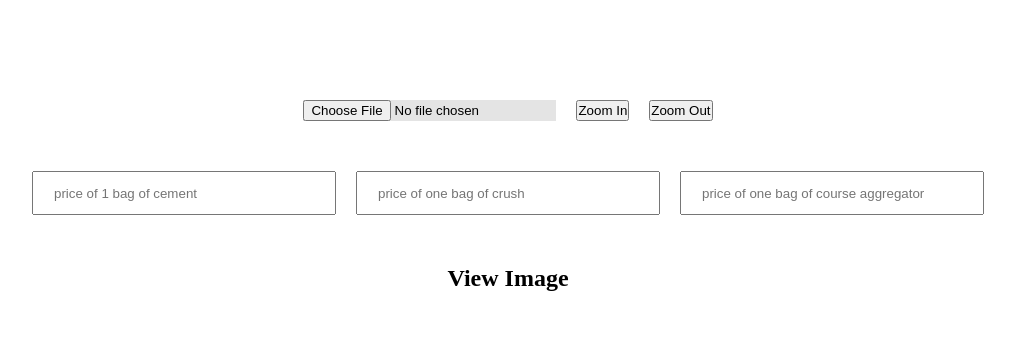
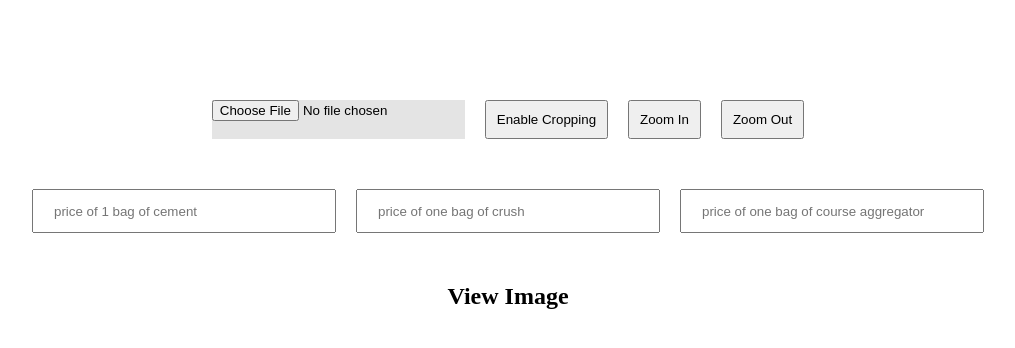
Before and after one commit to Rasim-Siddique/crop-pdf, a React (Vite) app: page / in a window 1280 px wide. Shown: the top 348 px of the page, without its empty margins (132-1147 px from the left). Built offline with nearby package versions, Linux system fonts and the light colour scheme.

Commit message:
add crop disable enable

```diff
--- a/src/App.tsx
+++ b/src/App.tsx
@@ -380,18 +380,6 @@ const jsonObject = {
 const jsonArray = jsonObject.objects;
 const arrayConvt = jsonArray[0]?.objects;
 
-
-// function countElementOccurrences(elements) {
-//   const counts = {};
-//   elements?.forEach((element) => {
-//     const { value } = element;
-//     counts[value] = (counts[value] || 0) + 1;
-//   });
-//   return counts;
-// }
-
-
-
 export default function App() {
   const [imgSrc, setImgSrc] = useState('');
   const previewCanvasRef = useRef<HTMLCanvasElement>(null);
@@ -405,6 +393,8 @@ export default function App() {
   const [cementValue, setCementValue] = useState<any>("");
   const [crush2Value, setCrush2Value] = useState<any>("");
   const [countValue, setCountValue] = useState<any>("");
+  const [isCroppingEnabled, setIsCroppingEnabled] = useState(false);
+
 
 
 
@@ -494,6 +484,7 @@ export default function App() {
   };
 
   const handleZoomOut = () => {
+
     if (scale > 0.1) {
       setScale(scale - 0.1);
     }
@@ -529,6 +520,10 @@ export default function App() {
     setCrop(null)
   }
 
+  const toggleCropping = () => {
+    setIsCroppingEnabled((prev) => !prev);
+  };
+
 
   return (
     <div className="container" style={{ marginTop: 100, marginBottom: 100 }}>
@@ -540,8 +535,10 @@ export default function App() {
             onChange={onSelectFile}
             className="file_inpt"
           />
-          <button onClick={handleZoomIn}>Zoom In</button>
-          <button onClick={handleZoomOut}>Zoom Out</button>
+         <button onClick={toggleCropping} style={{cursor:'pointer', padding:10}} >{isCroppingEnabled?"Disable Cropping":"Enable Cropping"}</button>
+
+          <button onClick={handleZoomIn} style={{cursor:'pointer', padding:10}} >Zoom In</button>
+          <button onClick={handleZoomOut} style={{cursor:'pointer', padding:10}} >Zoom Out</button>
         </div>
       </div>
 
@@ -560,7 +557,7 @@ export default function App() {
       </h2>
       {!!imgSrc && (
         <ReactCrop
-          crop={crop}
+          crop={isCroppingEnabled?crop:""}
           onChange={(_, percentCrop) => setCrop(percentCrop)}
           onComplete={(c) => cropCoord(c)}
         >
```
Also changed, not shown: src/index.css (line endings or trailing spaces).
